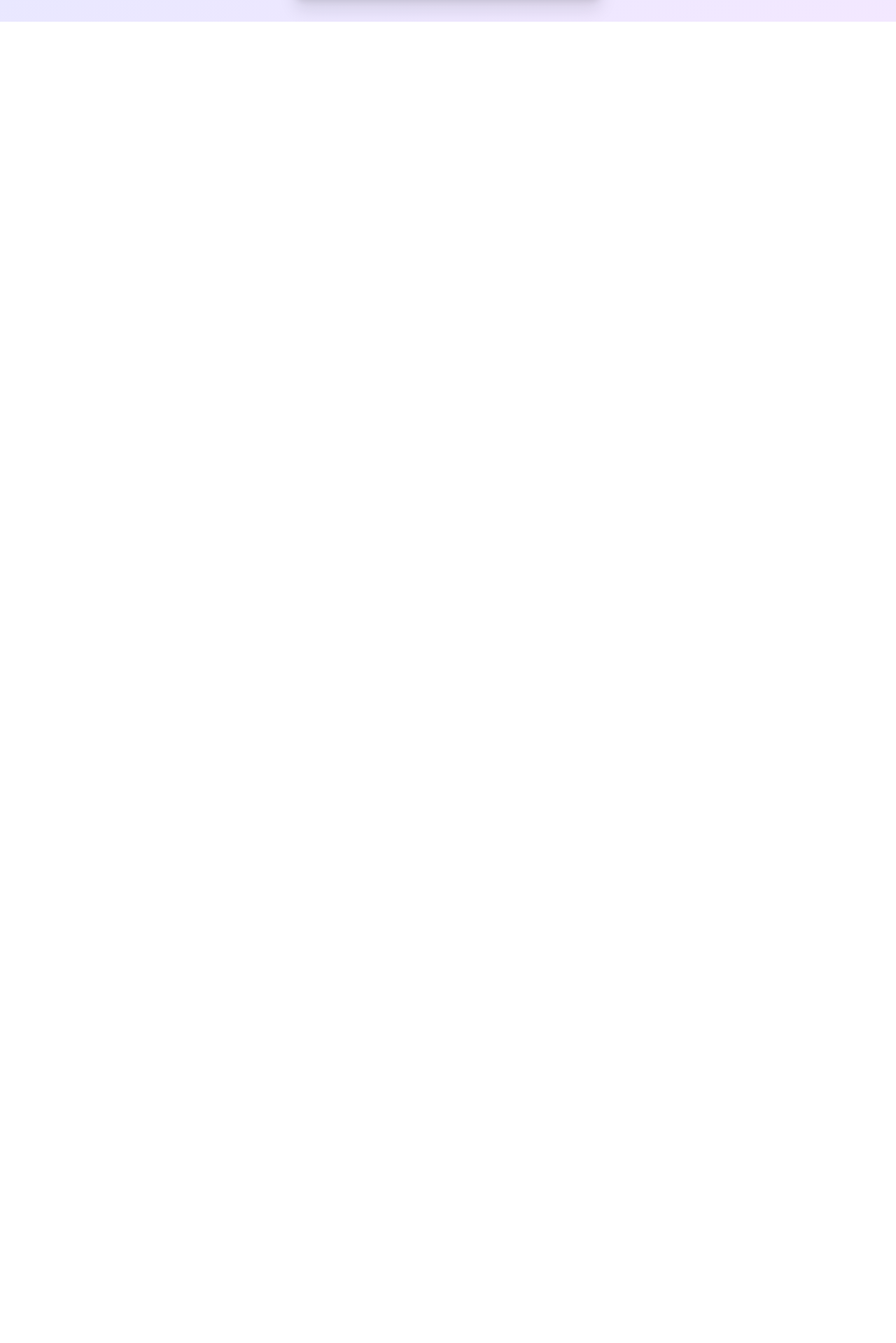
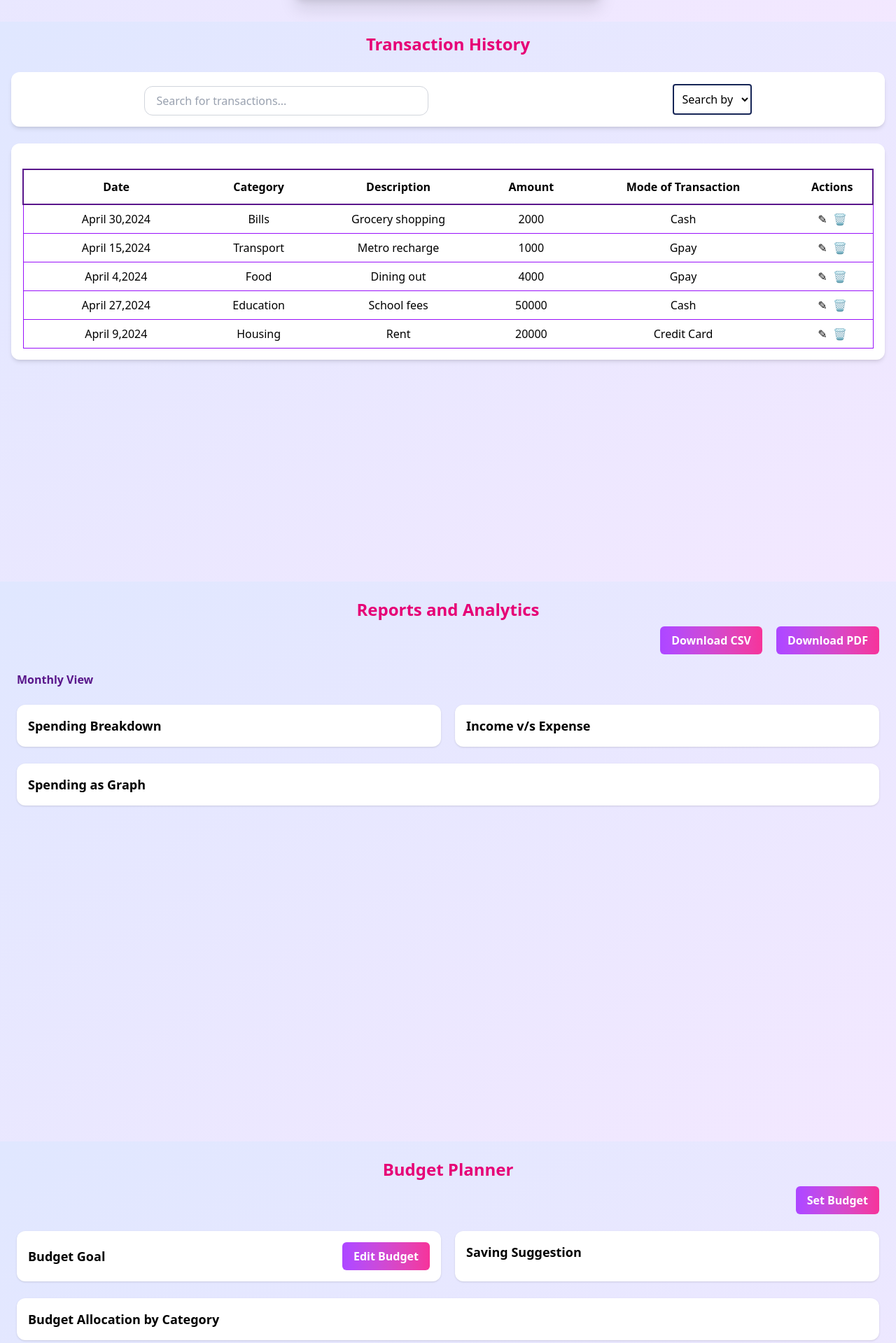
Before and after one commit to jumiabdul/Budget-Lens, a React (Vite) app: page / in a window 1280 px wide. Shown: the part 3441-5360 px from the top of the page at 70% size. Before the commit the page ends 3472 px from the top, so only its background shows below. Built offline with nearby package versions, Linux system fonts and the light colour scheme.

Commit message:
created ui of transactions,reports and budgetplanner pages

```diff
--- a/src/App.jsx
+++ b/src/App.jsx
@@ -1,8 +1,11 @@
 import AddExpense from './pages/AddExpense'
 import AddIncome from './pages/AddIncome'
+import BudgetPlanner from './pages/BudgetPlanner'
 import Dashboard from './pages/Dashboard'
 import Login from './pages/Login'
+import Reports from './pages/Reports'
 import Signup from './pages/Signup'
+import Transactions from './pages/Transactions'
 
 function App() {
 
@@ -13,6 +16,9 @@ function App() {
       <Dashboard/>
       <AddExpense/>
       <AddIncome/>
+      <Transactions/>
+      <Reports/>
+      <BudgetPlanner/>
     </div>
   )
 }
--- a/src/pages/BudgetPlanner.jsx
+++ b/src/pages/BudgetPlanner.jsx
@@ -0,0 +1,26 @@
+
+export default function BudgetPlanner() {
+    return (
+        <div className="min-h-screen space-y-6 p-6 bg-linear-to-br from-indigo-100 to-purple-100">
+            <h1 className=" text-2xl text-center text-pink-600 font-bold mb-2">Budget Planner</h1>
+            <div className="flex items-end justify-end">
+                <button className="px-4 py-2 bg-linear-to-r from-purple-500 to-pink-500 text-white rounded-md font-semibold hover:opacity-90 ">Set Budget</button>
+            </div>
+            <div className="mt-3 flex space-x-5">
+                <div className="bg-white w-1/2 rounded-xl shadow p-4">
+                    <div className="flex items-center justify-between">
+                        <h2 className="text-lg font-semibold">Budget Goal</h2>
+                        <button className="px-4 py-2 bg-linear-to-r from-purple-500 to-pink-500 text-white rounded-md font-semibold hover:opacity-90 ">Edit Budget</button>
+                    </div>
+                </div>
+                <div className="bg-white w-1/2 rounded-xl shadow p-4">
+                    <h2 className="text-lg font-semibold">Saving Suggestion</h2>
+                </div>
+            </div>
+            <div className="bg-white rounded-xl shadow p-4">
+                <h2 className="text-lg font-semibold">Budget Allocation by Category</h2>
+            </div>
+        </div>
+
+    )
+}
--- a/src/pages/Reports.jsx
+++ b/src/pages/Reports.jsx
@@ -0,0 +1,29 @@
+
+export default function Reports() {
+    return (
+        <div className="min-h-screen space-y-6 p-6 bg-linear-to-br from-indigo-100 to-purple-100">
+
+            <h1 className=" text-2xl text-center text-pink-600 font-bold mb-2">Reports and Analytics</h1>
+            <div className="flex space-x-5 items-end justify-end">
+                <button className="px-4 py-2 bg-linear-to-r from-purple-500 to-pink-500 text-white rounded-md font-semibold hover:opacity-90">Download CSV</button>
+                <button className="px-4 py-2 bg-linear-to-r from-purple-500 to-pink-500 text-white rounded-md font-semibold hover:opacity-90">Download PDF</button>
+            </div>
+            <div className="text-md text-purple-900 font-semibold">Monthly View</div>
+            <div className="mt-3 flex space-x-5">
+                <div className="bg-white w-1/2 rounded-xl shadow p-4">
+                    <h2 className="text-lg font-semibold">Spending Breakdown</h2>
+
+                </div>
+                <div className="bg-white w-1/2 rounded-xl shadow p-4">
+                    <h2 className="text-lg font-semibold">Income v/s Expense</h2>
+
+                </div>
+            </div>
+            <div className="bg-white rounded-xl shadow p-4">
+                <h2 className="text-lg font-semibold">Spending as Graph</h2>
+
+            </div>
+
+        </div>
+    )
+}
--- a/src/pages/Transactions.jsx
+++ b/src/pages/Transactions.jsx
@@ -0,0 +1,61 @@
+
+const transactions = [
+    { date: "April 30,2024", description: "Grocery shopping", category: "Bills", amount: 2000, ModeOfTransaction: "Cash" },
+    { date: "April 15,2024", description: "Metro recharge", category: "Transport", amount: 1000, ModeOfTransaction: "Gpay" },
+    { date: "April 4,2024", description: "Dining out", category: "Food", amount: 4000, ModeOfTransaction: "Gpay" },
+    { date: "April 27,2024", description: "School fees", category: "Education", amount: 50000, ModeOfTransaction: "Cash" },
+    { date: "April 9,2024", description: "Rent", category: "Housing", amount: 20000, ModeOfTransaction: "Credit Card" }
+
+]
+
+export default function Transactions() {
+    return (
+        <div className="min-h-screen bg-linear-to-br from-indigo-100 to-purple-100">
+            <div className="space-y-6 p-4">
+
+                <h1 className="text-2xl text-center text-pink-600 font-bold">Transaction History</h1>
+
+                <div className="flex items-center justify-around mt-5 bg-white rounded-xl shadow-md p-4">
+                    <input type="text" placeholder="Search for transactions..."
+                        className="mt-1 w-1/3 rounded-xl border border-gray-300 px-4 py-2 text-md text-gray-900 placeholder-gray-400 focus:outline-none focus:ring-2 focus:ring-indigo-400" />
+                    <select className="border-2 border-blue-950 p-2 rounded">
+                        <option value="" className="text-purple-600 font-bold">Search by</option>
+                        <option className="text-purple-600 font-bold">Category</option>
+                        <option className="text-purple-600 font-bold">Month</option>
+                        <option className="text-purple-600 font-bold">Year</option>
+                    </select>
+                </div>
+
+                <div className="bg-white rounded-xl shadow-md p-4">
+                    <table className="mt-5 w-full ">
+                        <thead>
+                            <tr className="mt-5 border-2 border-purple-900 ">
+                                <th className="p-3">Date </th>
+                                <th>Category </th>
+                                <th>Description </th>
+                                <th>Amount </th>
+                                <th>Mode of Transaction </th>
+                                <th>Actions</th>
+                            </tr>
+                        </thead>
+                        <tbody>
+                            {transactions.map((tx, index) => (
+                                <tr key={index} className=" text-center border border-purple-600">
+                                    <td className="py-2 px-5">{tx.date}</td>
+                                    <td >{tx.category}</td>
+                                    <td >{tx.description}</td>
+                                    <td >{tx.amount}</td>
+                                    <td >{tx.ModeOfTransaction}</td>
+                                    <td>
+                                        <button className="mr-2 hover:cursor-pointer">✎</button>
+                                        <button className=" hover:cursor-pointer">🗑️</button>
+                                    </td>
+                                </tr>
+                            ))}
+                        </tbody>
+                    </table>
+                </div>
+            </div>
+        </div>
+    )
+}
```
